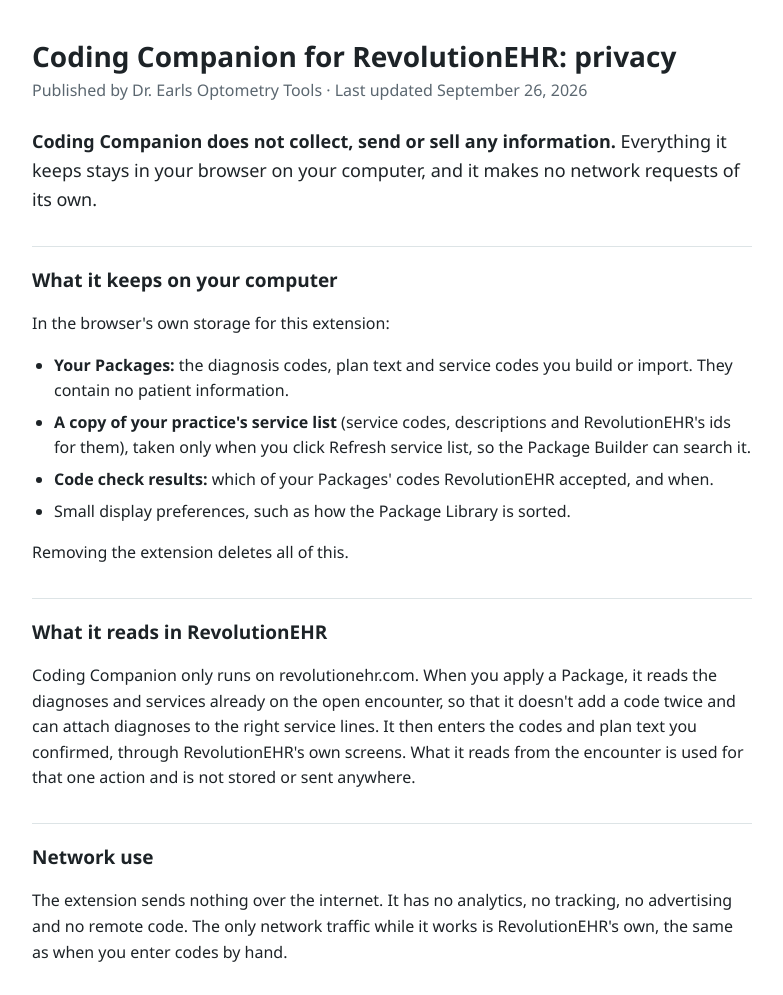
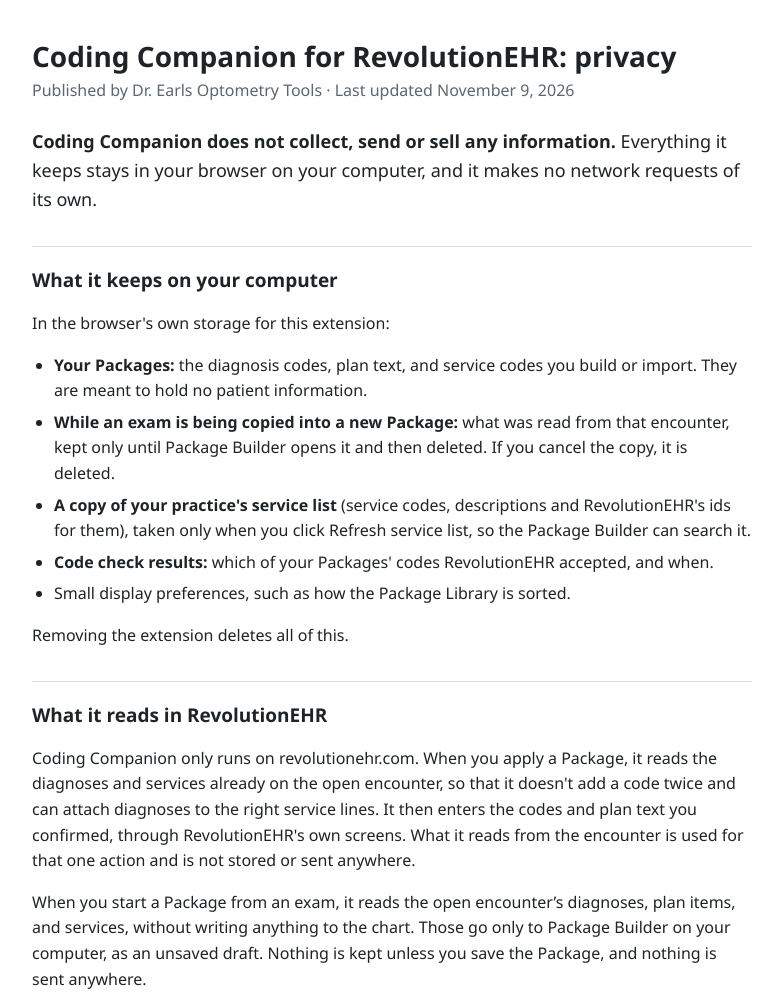
Before and after one commit to drnickearls/coding-companion, a plain HTML site: page privacy.html in a window 1280 px wide. Shown: the top 995 px of the page, without its empty margins (248-1031 px from the left). Drawn offline with Linux system fonts and the light colour scheme.

Commit message:
Privacy statement, FAQ, README: what Package from an exam reads (2.0.0-beta.17)

```diff
--- a/privacy.html
+++ b/privacy.html
@@ -21,14 +21,15 @@
 <body>
 <main>
   <h1>Coding Companion for RevolutionEHR: privacy</h1>
-  <p class="meta">Published by Dr. Earls Optometry Tools · Last updated September 26, 2026</p>
+  <p class="meta">Published by Dr. Earls Optometry Tools · Last updated November 9, 2026</p>
 
   <p class="lead"><strong>Coding Companion does not collect, send or sell any information.</strong> Everything it keeps stays in your browser on your computer, and it makes no network requests of its own.</p>
 
   <h2>What it keeps on your computer</h2>
   <p>In the browser's own storage for this extension:</p>
   <ul>
-    <li><strong>Your Packages:</strong> the diagnosis codes, plan text and service codes you build or import. They contain no patient information.</li>
+    <li><strong>Your Packages:</strong> the diagnosis codes, plan text, and service codes you build or import. They are meant to hold no patient information.</li>
+    <li><strong>While an exam is being copied into a new Package:</strong> what was read from that encounter, kept only until Package Builder opens it and then deleted. If you cancel the copy, it is deleted.</li>
     <li><strong>A copy of your practice's service list</strong> (service codes, descriptions and RevolutionEHR's ids for them), taken only when you click Refresh service list, so the Package Builder can search it.</li>
     <li><strong>Code check results:</strong> which of your Packages' codes RevolutionEHR accepted, and when.</li>
     <li>Small display preferences, such as how the Package Library is sorted.</li>
@@ -37,6 +38,7 @@
 
   <h2>What it reads in RevolutionEHR</h2>
   <p>Coding Companion only runs on revolutionehr.com. When you apply a Package, it reads the diagnoses and services already on the open encounter, so that it doesn't add a code twice and can attach diagnoses to the right service lines. It then enters the codes and plan text you confirmed, through RevolutionEHR's own screens. What it reads from the encounter is used for that one action and is not stored or sent anywhere.</p>
+  <p>When you start a Package from an exam, it reads the open encounter’s diagnoses, plan items, and services, without writing anything to the chart. Those go only to Package Builder on your computer, as an unsaved draft. Nothing is kept unless you save the Package, and nothing is sent anywhere.</p>
 
   <h2>Network use</h2>
   <p>The extension sends nothing over the internet. It has no analytics, no tracking, no advertising and no remote code. The only network traffic while it works is RevolutionEHR's own, the same as when you enter codes by hand.</p>
```
